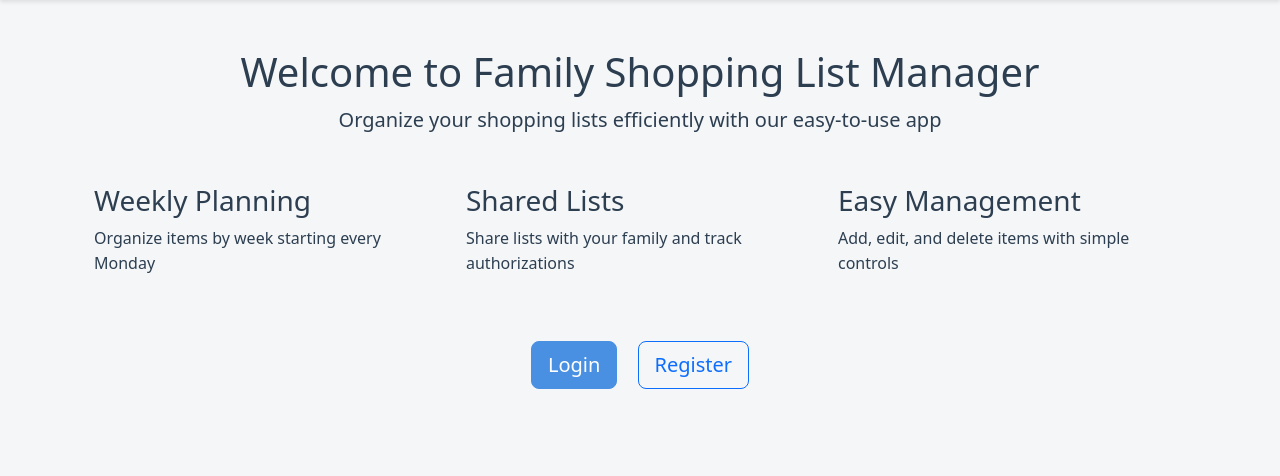
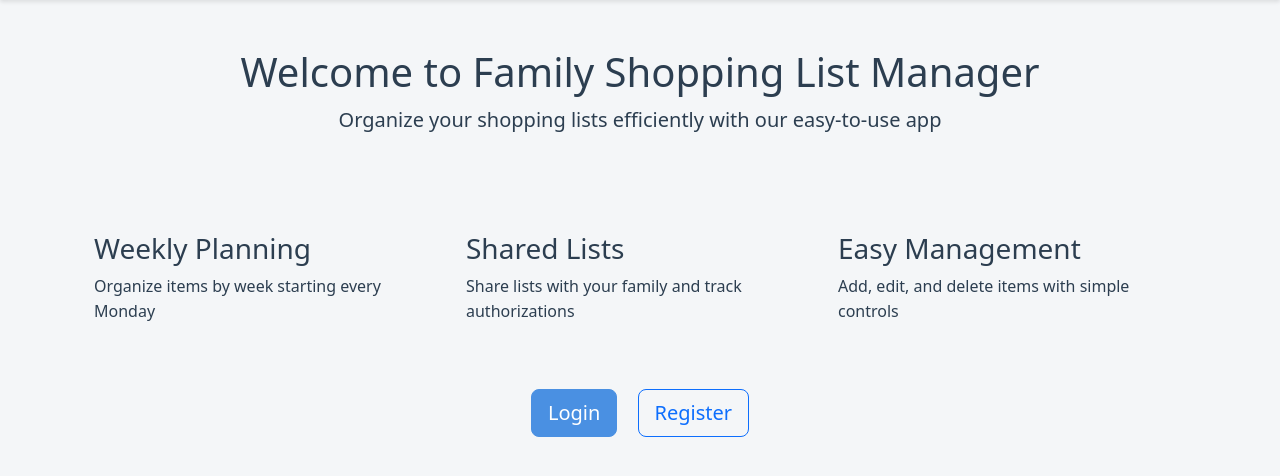
Before and after one commit to rabsingh/Capstone-Project, a Django app: page / in a window 1280 px wide. Shown: the part 58-534 px from the top of the page. Run offline with Django 4.2, Linux system fonts and the light colour scheme.

Commit message:
Better spacing of home page text .

```diff
--- a/templates/base.html
+++ b/templates/base.html
@@ -9,7 +9,7 @@
     <link href="{% static 'css/style.css' %}" rel="stylesheet">
 </head>
 <body>
-
+<!-- Navigation bar at header -->
     <nav class="navbar navbar-expand-lg navbar-dark bg-primary">
     <div class="container-fluid">
         <a class="navbar-brand" href="{% url 'item_list' %}">Shopping List</a>
--- a/templates/shopping_list_app/home.html
+++ b/templates/shopping_list_app/home.html
@@ -7,7 +7,7 @@
         <p class="lead">Organize your shopping lists efficiently with our easy-to-use app</p>
     </div>
 
-    <div class="row">
+    <div class="row mt-5 pt-5">
         <div class="col-md-4">
             <h3>Weekly Planning</h3>
             <p>Organize items by week starting every Monday</p>
```
